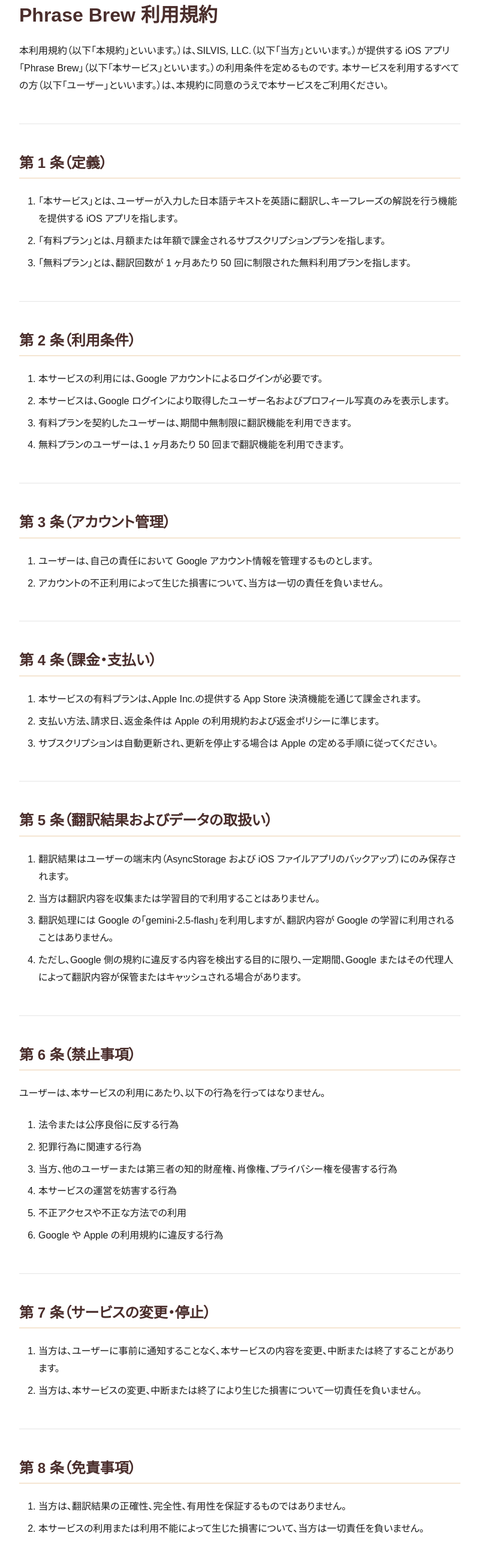
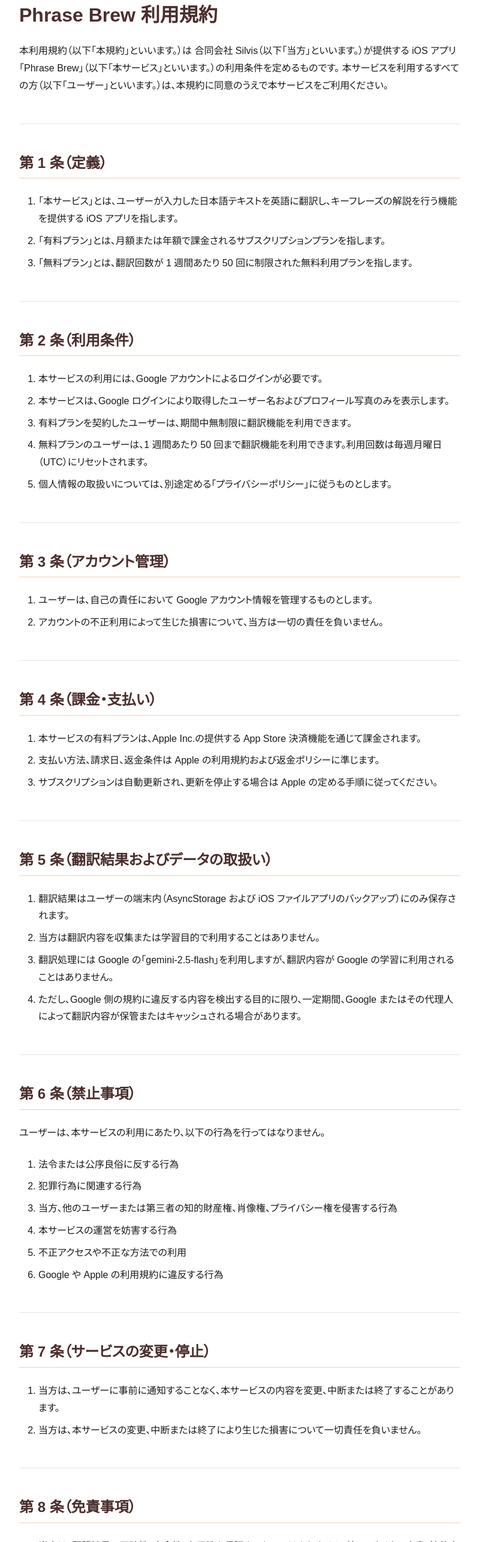
Before and after one commit to phrasebrew/policy, an Astro site: page /policy/terms in a window 1280 px wide. Shown: the part 962-3533 px from the top of the page at 60% size, without its empty margins (240-1039 px from the left). Built offline with nearby package versions, Linux system fonts and the light colour scheme; Astro itself is replaced by a stand-in of ours; a web font is replaced by a local one.

Commit message:
update terms

```diff
--- a/src/content/terms.mdx
+++ b/src/content/terms.mdx
@@ -1,6 +1,6 @@
 # Phrase Brew 利用規約
 
-本利用規約（以下「本規約」といいます。）は、SILVIS, LLC.（以下「当方」といいます。）が提供する iOS アプリ「Phrase Brew」（以下「本サービス」といいます。）の利用条件を定めるものです。
+本利用規約（以下「本規約」といいます。）は 合同会社 Silvis（以下「当方」といいます。）が提供する iOS アプリ「Phrase Brew」（以下「本サービス」といいます。）の利用条件を定めるものです。
 本サービスを利用するすべての方（以下「ユーザー」といいます。）は、本規約に同意のうえで本サービスをご利用ください。
 
 ---
@@ -9,7 +9,7 @@
 
 1. 「本サービス」とは、ユーザーが入力した日本語テキストを英語に翻訳し、キーフレーズの解説を行う機能を提供する iOS アプリを指します。
 2. 「有料プラン」とは、月額または年額で課金されるサブスクリプションプランを指します。
-3. 「無料プラン」とは、翻訳回数が 1 ヶ月あたり 50 回に制限された無料利用プランを指します。
+3. 「無料プラン」とは、翻訳回数が 1 週間あたり 50 回に制限された無料利用プランを指します。
 
 ---
 
@@ -18,7 +18,8 @@
 1. 本サービスの利用には、Google アカウントによるログインが必要です。
 2. 本サービスは、Google ログインにより取得したユーザー名およびプロフィール写真のみを表示します。
 3. 有料プランを契約したユーザーは、期間中無制限に翻訳機能を利用できます。
-4. 無料プランのユーザーは、1 ヶ月あたり 50 回まで翻訳機能を利用できます。
+4. 無料プランのユーザーは、1 週間あたり 50 回まで翻訳機能を利用できます。利用回数は毎週月曜日（UTC）にリセットされます。
+5. 個人情報の取扱いについては、別途定める「プライバシーポリシー」に従うものとします。
 
 ---
 
@@ -68,9 +69,11 @@
 
 ## 第 8 条（免責事項）
 
-1. 当方は、翻訳結果の正確性、完全性、有用性を保証するものではありません。
-2. 本サービスの利用または利用不能によって生じた損害について、当方は一切責任を負いません。
-3. 本サービスは現状有姿で提供され、特定目的への適合性や商業的価値についての保証はありません。
+1. 当方は、翻訳結果の正確性、完全性、有用性を保証するものではありません。特に、ビジネス文書、法的文書、医療関連文書等の重要な文書の翻訳については、必ず専門家による確認を行ってください。
+2. 翻訳の誤訳、不正確な表現、文脈の誤解等により生じた直接的または間接的な損害（取引上の損失、信用の毀損、機会損失等を含みますが、これらに限定されません）について、当方は責任を負いません。
+3. 本サービスの利用または利用不能によって生じた損害について、当方は法令で認められる最大限の範囲で免責されるものとします。ただし、当方に故意または重大な過失がある場合を除きます。
+4. 本サービスは現状有姿で提供され、特定目的への適合性や商業的価値についての保証はありません。
+5. 消費者契約法その他の法令により免責が認められない場合、当方の責任は、ユーザーが支払った直近 1 ヶ月分の利用料金を上限とします。
 
 ---
 
@@ -88,5 +91,5 @@
 
 ---
 
-**制定日**：2025 年〇月〇日
+**制定日**：2025 年 8 月 15 日
 **改定日**：—
```
